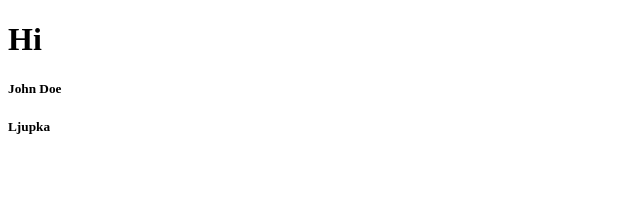
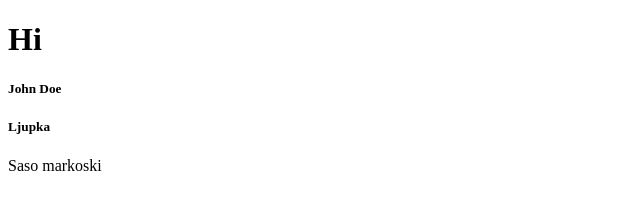
Before and after one commit to tetreb4e/newRepo, a plain HTML site: page index.html in a window 1280 px wide. Shown: the whole page, without its empty margins (0-640 px from the left). Drawn offline with Linux system fonts and the light colour scheme.

Commit message:
new feature

```diff
--- a/index.html
+++ b/index.html
@@ -10,6 +10,7 @@
     <h1>Hi</h1>
     <h5>John Doe</h5>
     <h5>Ljupka</h5>
+    <p>Saso markoski</p>
     <script src="./script.js"></script>
 </body>
 </html>
```
